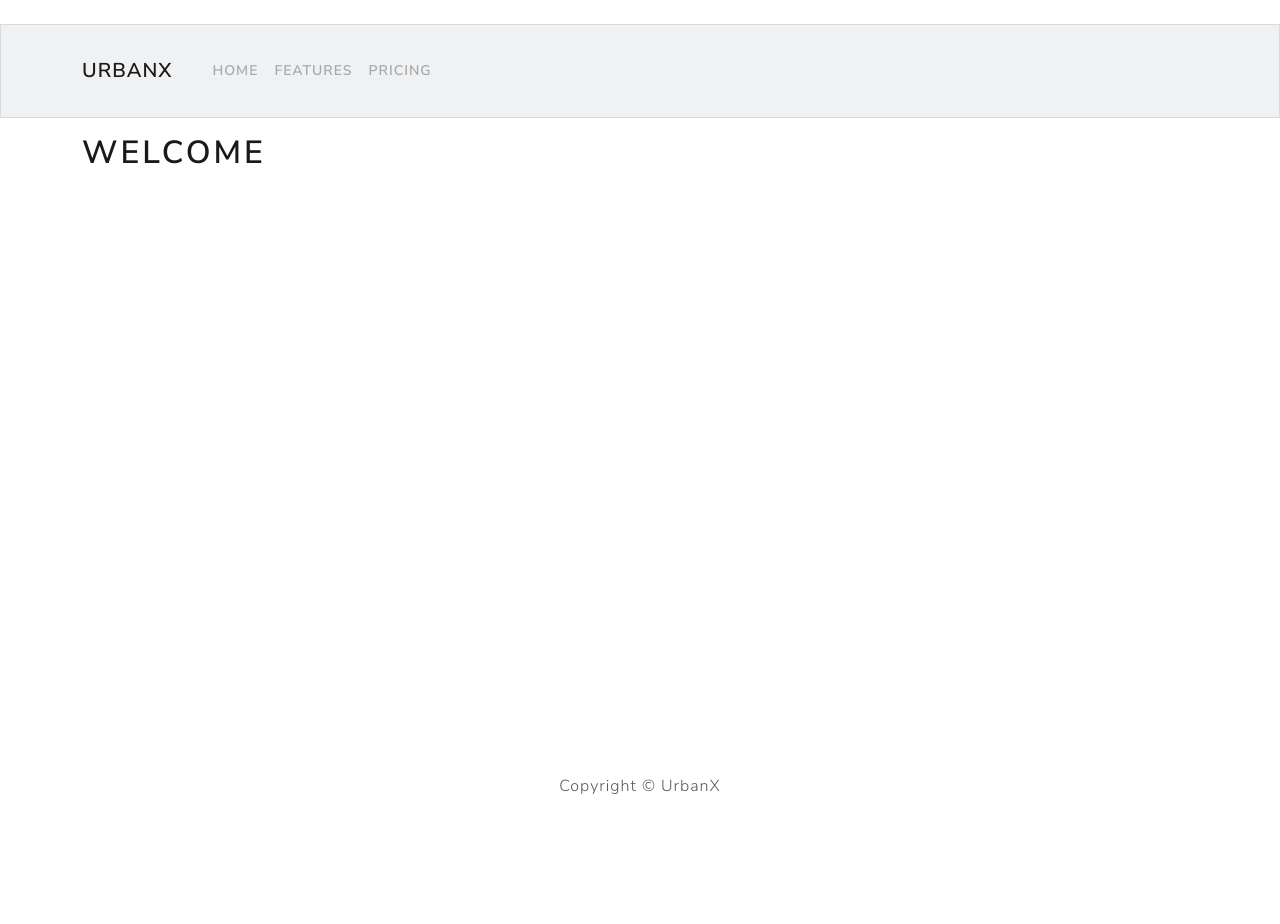
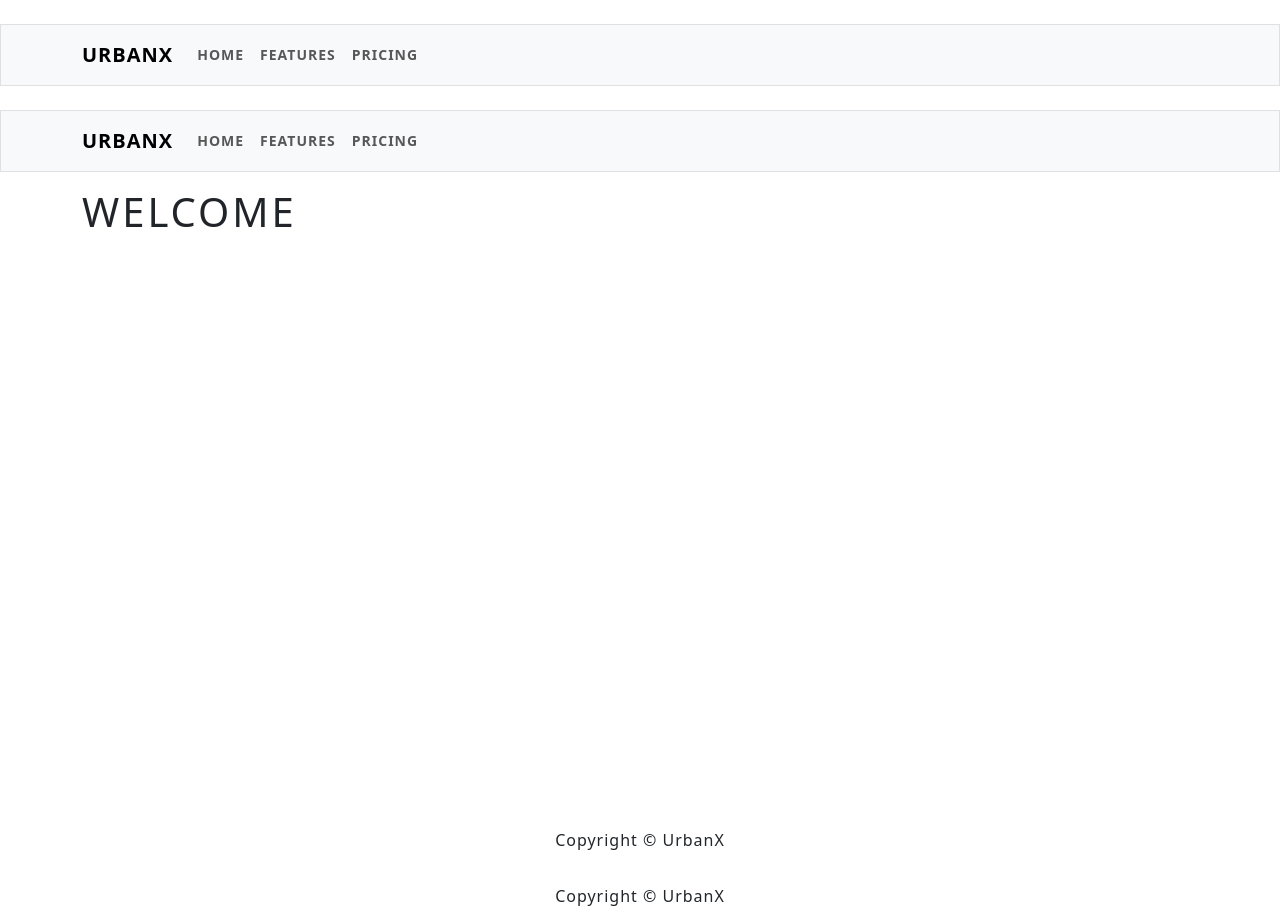
Before and after one commit to rafmando/urbx, a Next.js app: page / in a window 1280 px wide. Before the commit the page ends 814 px from the top, so only its background shows below. Built offline with nearby package versions, Linux system fonts and the light colour scheme.

Commit message:
Refactor layout

```diff
--- a/src/app/layout.tsx
+++ b/src/app/layout.tsx
@@ -1,16 +1,14 @@
 import type { Metadata } from "next";
-import { Geist, Geist_Mono } from "next/font/google";
+import { Roboto} from "next/font/google";
 import "./globals.css";
 import '../bootstrap.min.css'
+import Header from "./ui/header";
+import Footer from "./ui/footer";
 
-const geistSans = Geist({
-  variable: "--font-geist-sans",
+const roboto = Roboto({
+  variable: "--font-roboto",
   subsets: ["latin"],
-});
-
-const geistMono = Geist_Mono({
-  variable: "--font-geist-mono",
-  subsets: ["latin"],
+  weight: ["100", "300", "400", "500", "700", "900"],
 });
 
 export const metadata: Metadata = {
@@ -18,15 +16,26 @@ export const metadata: Metadata = {
   description: "Generated by create next app",
 };
 
+// app/layout.tsx
+import 'bootstrap/dist/css/bootstrap.min.css'
+
 export default function RootLayout({
   children,
-}: Readonly<{
-  children: React.ReactNode;
-}>) {
+}: {
+  children: React.ReactNode
+}) {
   return (
     <html lang="en">
-      <body className={`${geistSans.variable} ${geistMono.variable}`}>
+      <head>
+        <link
+          rel="stylesheet"
+          href="https://cdnjs.cloudflare.com/ajax/libs/font-awesome/6.4.0/css/all.min.css"
+        />
+      </head>
+      <body className={`${roboto.variable}`}>
+        <Header />
         {children}
+        <Footer />
       </body>
     </html>
   );
```
